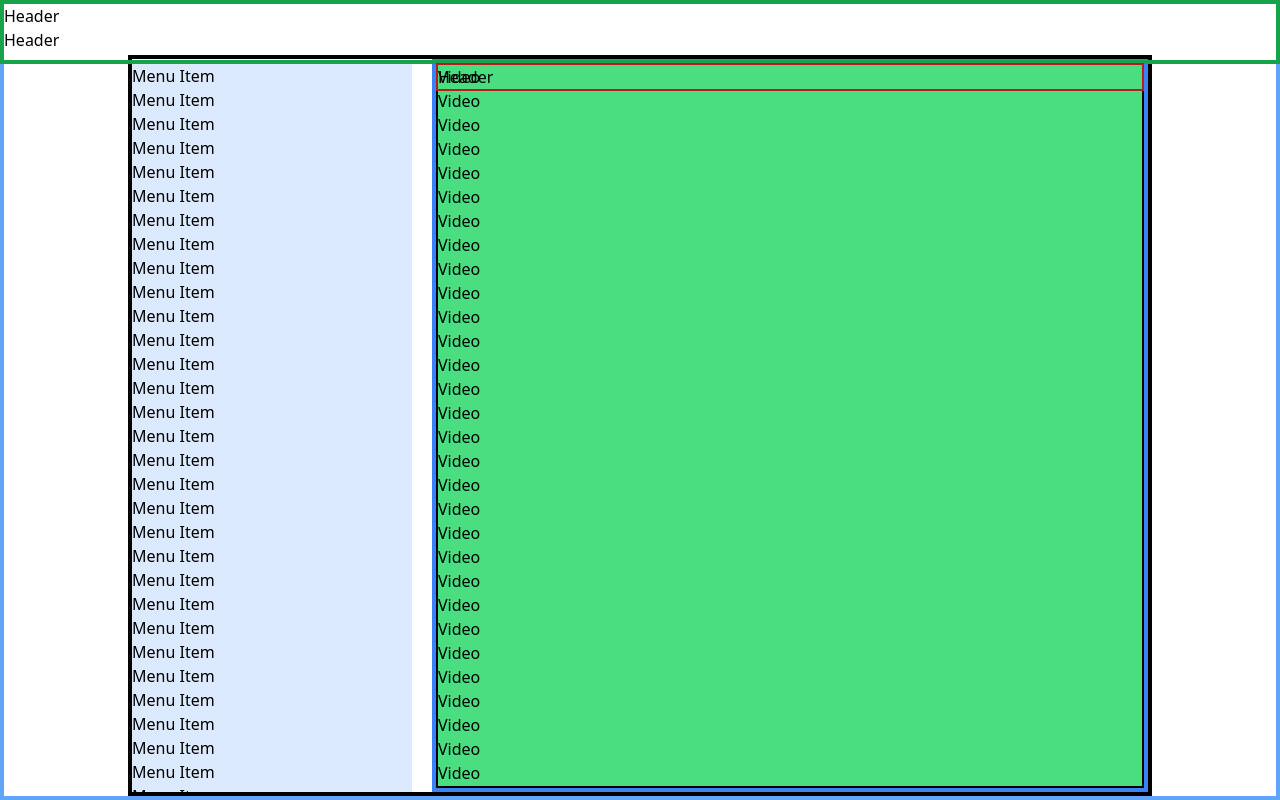
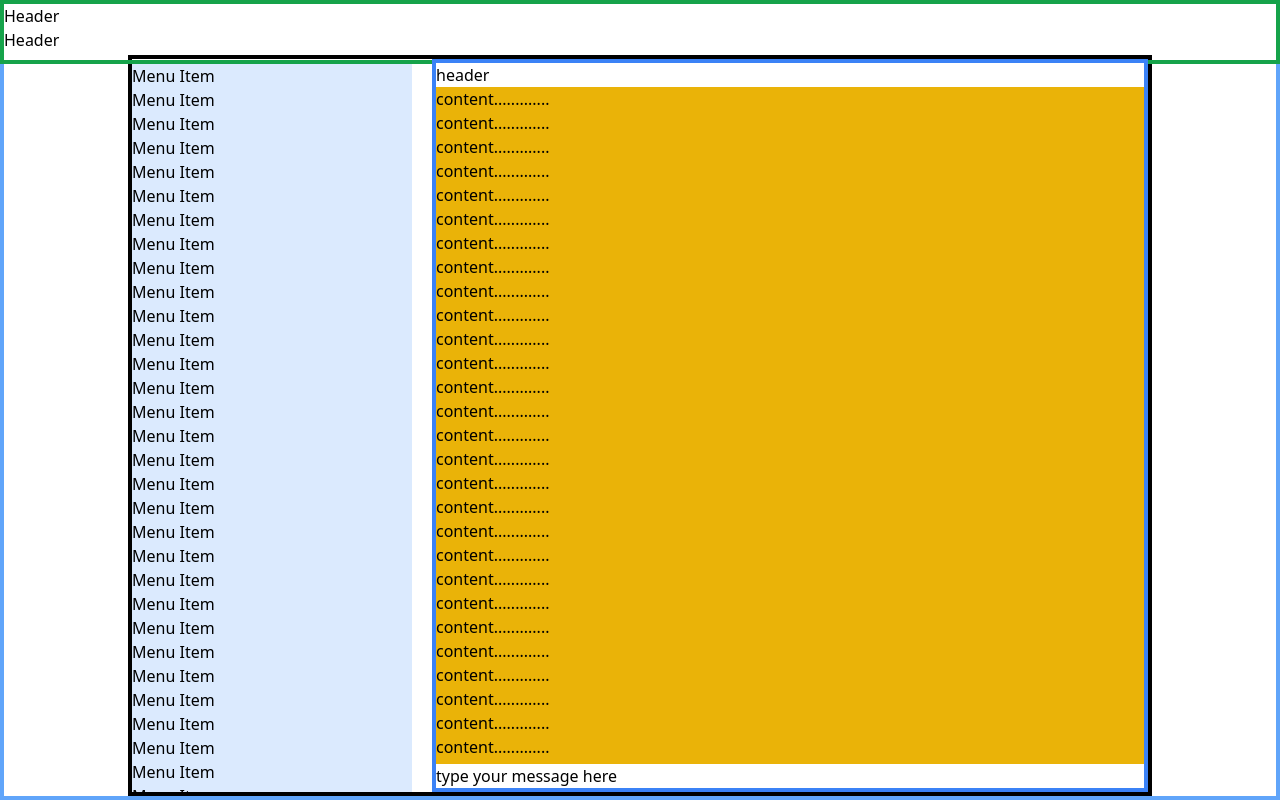
Before and after one commit to roylee0704/responsive-layout, a Next.js app: page /colorverse-flex in a window 1280 px wide. Built offline with nearby package versions, Linux system fonts and the light colour scheme.

Commit message:
chore: update chat layout

```diff
--- a/components/colorverse-flex/Chat.tsx
+++ b/components/colorverse-flex/Chat.tsx
@@ -4,7 +4,8 @@ const Chat = () => {
   // the lesson here is to use relative to control and contain the absolute div.
 
   return (
-    <div className="flex min-h-[calc(100vh-4.2rem)] flex-1 flex-col overflow-y-auto border-4 border-blue-500 bg-blue-100">
+    <div className="relative flex min-h-[calc(100vh-4.2rem)] flex-1 flex-col overflow-y-auto border-4 border-blue-500 bg-blue-100">
+      <div className="absolute inset-x-0 top-0 z-50 bg-white">header</div>
       <div className="relative h-full overflow-y-auto bg-yellow-500">
         <div className="absolute">
           <p>content.............</p>
@@ -51,6 +52,9 @@ const Chat = () => {
           <p>content.............</p>
         </div>
       </div>
+      <div className="absolute inset-x-0 bottom-0 bg-white">
+        type your message here
+      </div>
     </div>
   )
 }
--- a/pages/colorverse-flex.tsx
+++ b/pages/colorverse-flex.tsx
@@ -14,7 +14,7 @@ const ColorverseFlex = () => {
       {/* max-h-[0] */}
       <div className="mx-auto mt-[3.2rem] flex border-4 border-black md:space-x-5 lg:max-w-5xl">
         <Side />
-        <Roll />
+        <Chat />
       </div>
     </div>
   )
```
